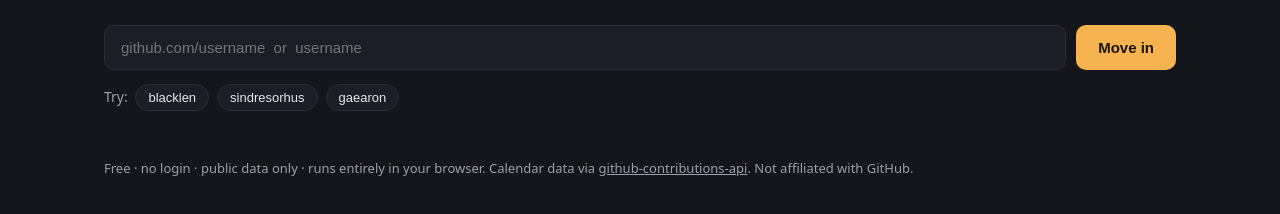
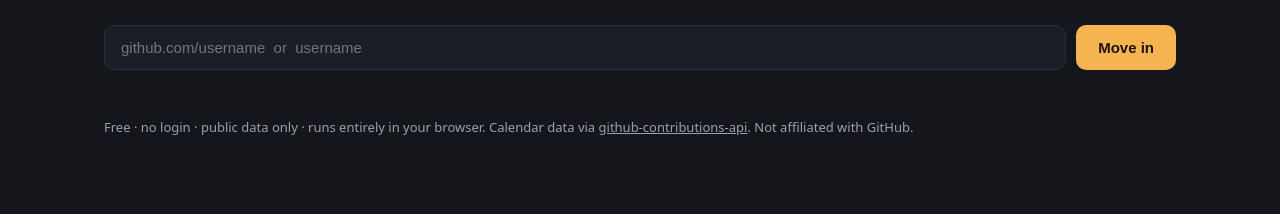
Before and after one commit to blacklen/homestate, a plain HTML site: page index.html in a window 1280 px wide. Shown: the part 196-410 px from the top of the page. Drawn offline with nearby package versions, Linux system fonts and the light colour scheme.

Commit message:
Remove example username chips under the search box
Co-Authored-By: Claude Fable 5 <noreply@anthropic.com>

```diff
--- a/app.js
+++ b/app.js
@@ -808,23 +808,6 @@ const input = $("user-input");
 const goBtn = $("go-btn");
 const errorBox = $("error");
 const resultSec = $("result");
-const examplesBox = $("examples");
-
-const EXAMPLES = ["blacklen", "sindresorhus", "gaearon"];
-
-examplesBox.appendChild(document.createTextNode("Try: "));
-for (const ex of EXAMPLES) {
-  const chip = document.createElement("button");
-  chip.className = "chip";
-  chip.type = "button";
-  chip.textContent = ex;
-  chip.addEventListener("click", () => {
-    input.value = ex;
-    run(ex);
-  });
-  examplesBox.appendChild(chip);
-}
-
 form.addEventListener("submit", (e) => {
   e.preventDefault();
   run(input.value);
--- a/index.html
+++ b/index.html
@@ -30,7 +30,6 @@
       <button id="go-btn" type="submit">Move in</button>
     </form>
 
-    <div id="examples" class="examples"></div>
     <div id="error" class="error" hidden></div>
 
     <section id="result" class="result" hidden>
--- a/styles.css
+++ b/styles.css
@@ -76,27 +76,6 @@ body {
 .search button:disabled {
   opacity: 0.6;
   cursor: default;
-}
-
-.examples {
-  color: var(--muted);
-  font-size: 14px;
-  margin-bottom: 24px;
-}
-
-.chip {
-  background: var(--panel);
-  border: 1px solid var(--line);
-  color: var(--text);
-  border-radius: 999px;
-  padding: 5px 12px;
-  margin: 0 4px;
-  font-size: 13px;
-  cursor: pointer;
-}
-
-.chip:hover {
-  border-color: var(--accent);
 }
 
 .error {
```
